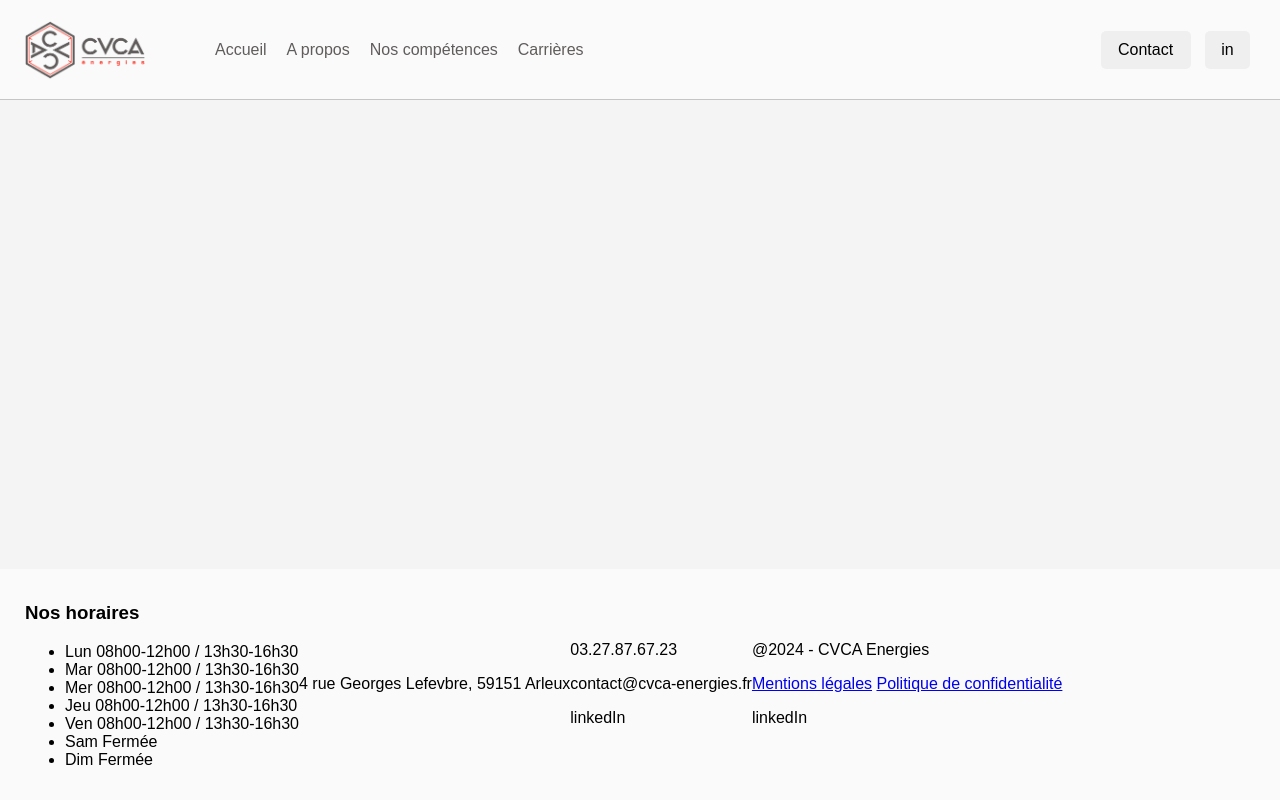
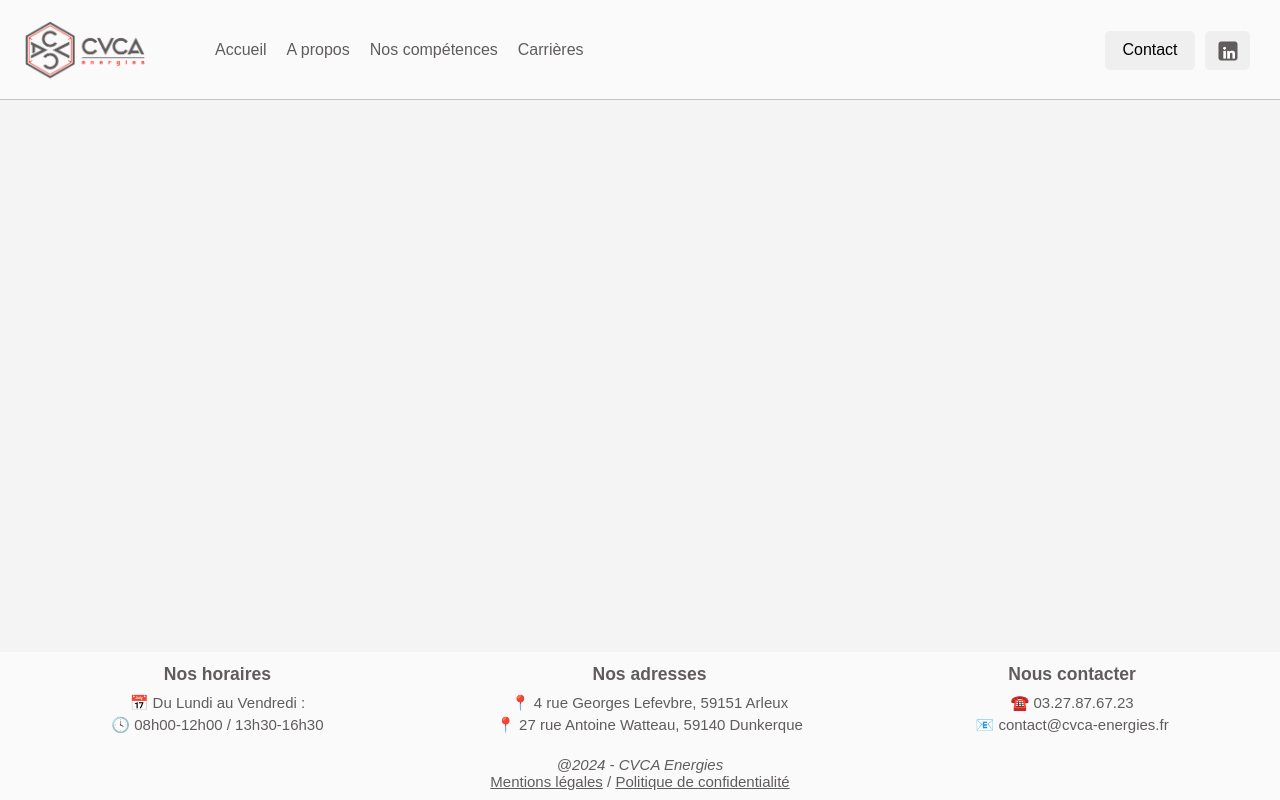
Before and after one commit to nathanckt/Site-CVCA-Energies, a plain HTML site: page index.html in a window 1280 px wide. Drawn offline with Linux system fonts and the light colour scheme.

Commit message:
Update Footer

```diff
--- a/index.html
+++ b/index.html
@@ -63,7 +63,9 @@
                     </a>
                     <div class="contact-btn">
                         <button type="button">Contact</button>
-                        <button type="button">in</button>
+                        <button type="button">
+                            <img id="logo-linkedin" src="contenu/icone/logo-linkedin.png" alt="logo linkedin">
+                        </button>
                     </div>
                 </div>
             </nav>
@@ -74,9 +76,12 @@
 
         </main>
         <footer>
+            <div class="footer-top">
                 <div class="footer-horaires">
                     <h3>Nos horaires</h3>
-                <ul class="liste-horaire">
+                    <p>📅 Du Lundi au Vendredi :</p>
+                    <p>🕓 08h00-12h00 / 13h30-16h30</p>
+                    <!-- <ul class="liste-horaire">
                         <li>Lun 08h00-12h00 / 13h30-16h30</li>
                         <li>Mar 08h00-12h00 / 13h30-16h30</li>
                         <li>Mer 08h00-12h00 / 13h30-16h30</li>
@@ -84,21 +89,27 @@
                         <li>Ven 08h00-12h00 / 13h30-16h30</li>
                         <li>Sam Fermée</li>
                         <li>Dim Fermée</li>
-                </ul>
+                    </ul> -->
                 </div>
                 <div class="footer-adresses">
-                <p>4 rue Georges Lefevbre, 59151 Arleux</p>
+                    <h3>Nos adresses</h3>
+                    <p>📍 4 rue Georges Lefevbre, 59151 Arleux</p>
+                    <p>📍 27 rue Antoine Watteau, 59140 Dunkerque</p>
                 </div>
                 <div class="footer-contact">
-                <p>03.27.87.67.23</p>
-                <p>contact@cvca-energies.fr</p>
-                <p>linkedIn</p>
+                    <h3>Nous contacter</h3>
+                    <p> ☎️ 03.27.87.67.23</p>
+                    <p>📧 contact@cvca-energies.fr</p>
+                    <!-- <p>linkedIn</p> -->
+                </div>
             </div>
             <div class="footer-infos">
                 <p>@2024 - CVCA Energies</p>
+                <div class="liens-mentions">
                     <a href="#" class="link-footer"> Mentions légales</a>
+                    <span> / </span>
                     <a href="#" class="link-footer">Politique de confidentialité</a>
-                <p>linkedIn</p>
+                </div>
             </div>
         </footer>
         <script src="script/script.js" ></script>
--- a/style/style.css
+++ b/style/style.css
@@ -61,6 +61,10 @@ nav{
     margin-left: auto;
 }
 
+.contact-btn{
+    display: flex;
+}
+
 .contact-btn button{
     font-family: Arial, Helvetica, sans-serif;
     font-size: 16px;
@@ -72,9 +76,15 @@ nav{
     border: none;
 }
 
+#logo-linkedin{
+    width: 20px;
+    padding-top: 5px;
+}
+
 .contact-btn button:nth-child(2){
     min-width: 45px;
-    padding: 10px 1px;
+    min-height: 38.6px;
+    padding: 5px 5px;
     border: none;
 }
 
@@ -143,17 +153,67 @@ nav{
 /*Footer*/
 footer{
     position: fixed; /*à modif pas fou SEO*/
-    display: flex;
-    flex-direction: row;
+    display : flex;
+    flex-direction: column;
     align-items: center;
+    justify-content: space-between;
     left: 0;
     right: 0;
-    padding: 15px 25px;
+    max-height: 250px;
+    /* grid-template-columns: 1fr 2fr 1fr;
+    grid-template-rows: 3fr 1fr ; */
+    left: 0;
+    right: 0;
+    padding: 5px 25px;
     bottom: 0%;
     margin: 0;
     background: #fafafa;
     box-shadow:  inset 0px 0px -1px  #c5c5c6;
+    font-family: Arial, Helvetica, sans-serif;
+    font-size: 15px;
+    color: #615c5c;
 }
+
+.footer-top{
+    display: flex;
+    width: 100%;
+    justify-content: space-around;
+    flex-direction: row;
+    margin-bottom: 20px;
+}
+
+.footer-infos {
+    display: flex;
+    flex-direction: column;
+    align-items: center;
+    justify-content: center;
+    margin-bottom: 5px;;
+}
+
+.footer-infos p{
+    margin: 0;
+    font-style: italic;
+}
+
+.footer-infos a{
+    text-decoration: underline;
+    color: #615c5c;
+}
+
+.footer-top div{
+    display: flex;
+    flex-direction: column;
+    align-items: center;
+}
+
+.footer-top div p{
+    margin: 2px 0px;
+}
+
+h3{
+    margin: 7px 0px;
+}
+
 /* Responsive*/
 @media (max-width: 900px){
     nav{
```
Also changed, not shown: contenu/icone/logo-linkedin.png (added). Lines whose indentation alone changed are shown as unchanged.
